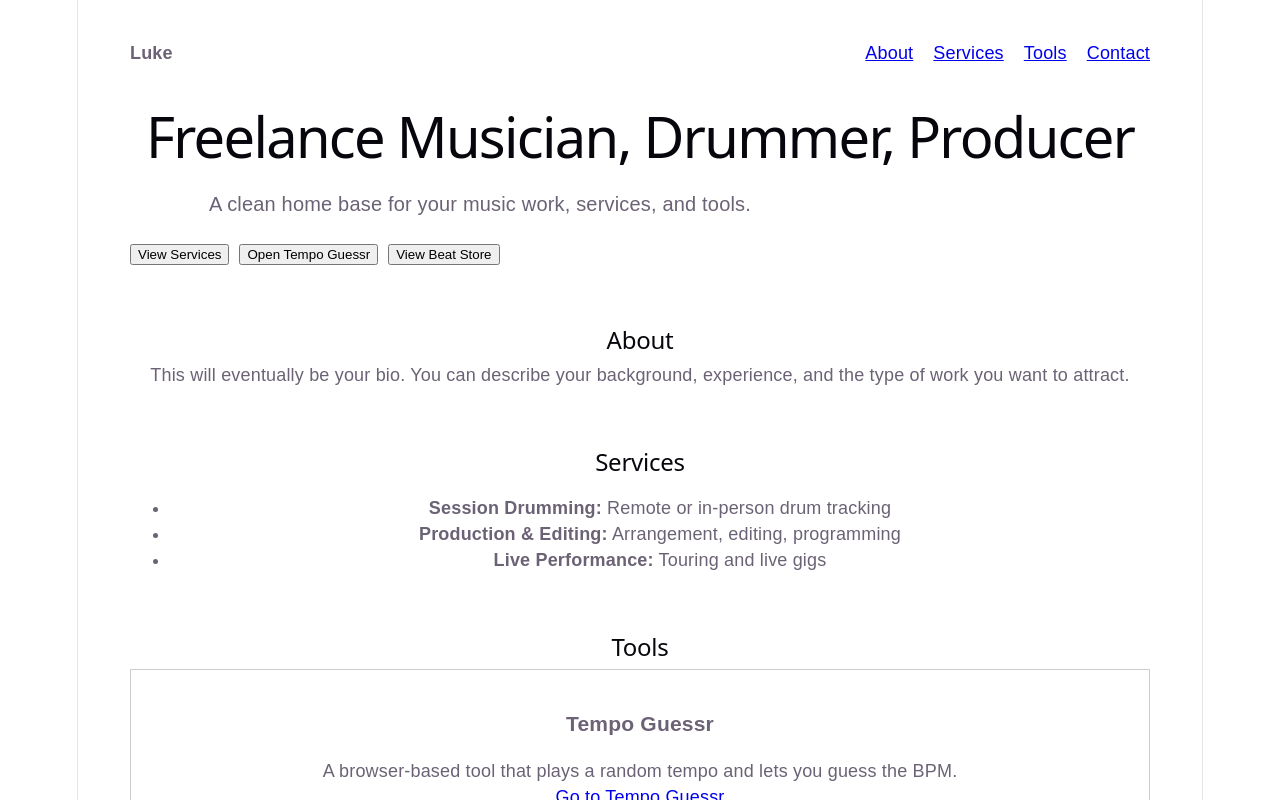
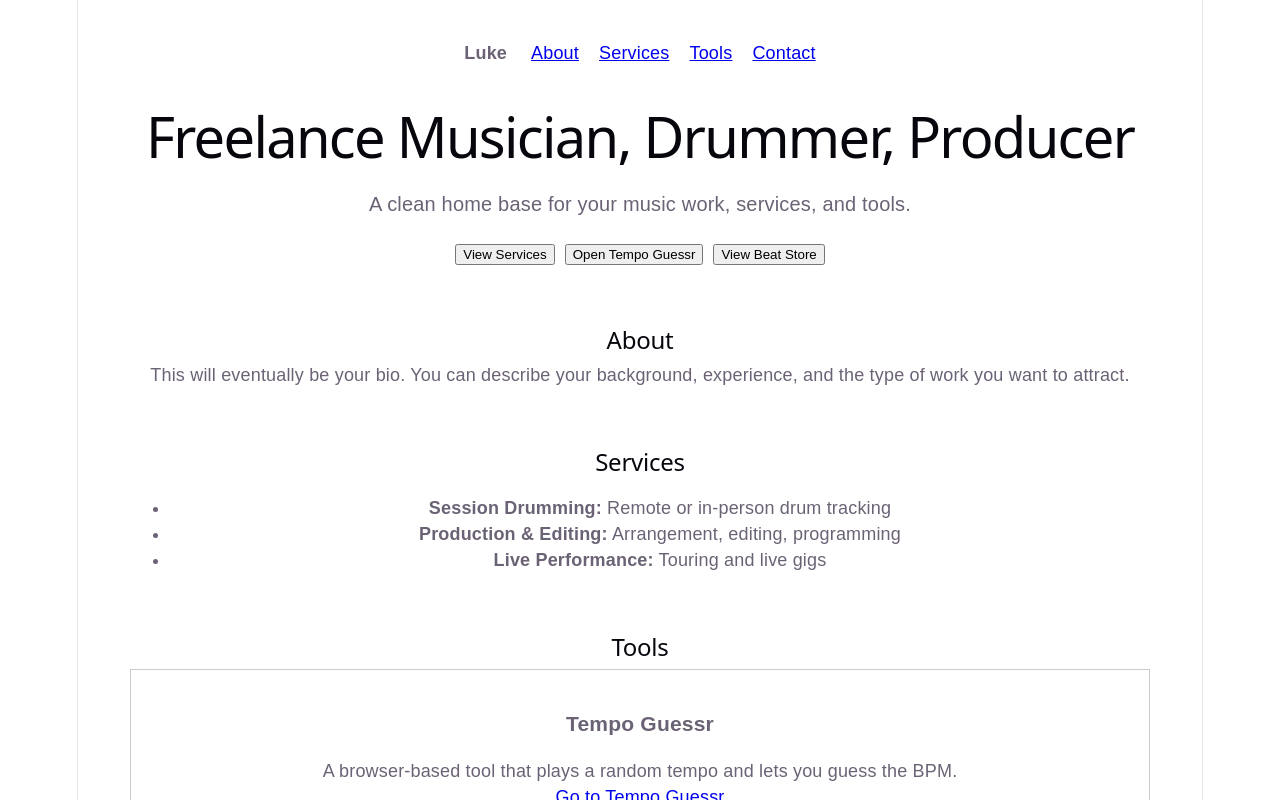
Before and after one commit to lukemarkham/website, a React (Vite) app: page / in a window 1280 px wide. Shown: the top 800 px of the page. Built offline with nearby package versions, Linux system fonts and the light colour scheme.

Commit message:
Center site text and navigation

```diff
--- a/src/App.jsx
+++ b/src/App.jsx
@@ -4,10 +4,10 @@ import { useEffect, useMemo, useRef, useState } from 'react'
 
 function HomePage() {
   return (
-    <div style={{ fontFamily: 'sans-serif', padding: 'clamp(20px, 4vw, 40px)', width: '100%', maxWidth: '1100px', margin: '0 auto', boxSizing: 'border-box' }}>
-      <nav style={{ display: 'flex', justifyContent: 'space-between', alignItems: 'center', gap: '16px', flexWrap: 'wrap', marginBottom: '40px' }}>
+    <div style={{ fontFamily: 'sans-serif', padding: 'clamp(20px, 4vw, 40px)', width: '100%', maxWidth: '1100px', margin: '0 auto', boxSizing: 'border-box', textAlign: 'center' }}>
+      <nav style={{ display: 'flex', justifyContent: 'center', alignItems: 'center', gap: '24px', flexWrap: 'wrap', marginBottom: '40px' }}>
         <div><strong>Luke</strong></div>
-        <div style={{ display: 'flex', gap: '20px', flexWrap: 'wrap' }}>
+        <div style={{ display: 'flex', gap: '20px', flexWrap: 'wrap', justifyContent: 'center' }}>
           <a href="#about">About</a>
           <a href="#services">Services</a>
           <a href="#tools">Tools</a>
@@ -19,11 +19,11 @@ function HomePage() {
         <h1 style={{ fontSize: 'clamp(32px, 6vw, 56px)', lineHeight: 1.1, marginBottom: '20px' }}>
           Freelance Musician, Drummer, Producer
         </h1>
-        <p style={{ fontSize: 'clamp(16px, 2.4vw, 20px)', lineHeight: 1.6, marginBottom: '20px', maxWidth: '700px' }}>
+        <p style={{ fontSize: 'clamp(16px, 2.4vw, 20px)', lineHeight: 1.6, margin: '0 auto 20px', maxWidth: '700px' }}>
           A clean home base for your music work, services, and tools.
         </p>
 
-        <div style={{ display: 'flex', gap: '10px', flexWrap: 'wrap' }}>
+        <div style={{ display: 'flex', gap: '10px', flexWrap: 'wrap', justifyContent: 'center' }}>
           <a href="#services">
             <button>View Services</button>
           </a>
@@ -211,18 +211,18 @@ function TempoGuessrPage() {
   }
 
   return (
-    <div style={{ fontFamily: 'sans-serif', padding: 'clamp(20px, 4vw, 40px)', width: '100%', maxWidth: '1100px', margin: '0 auto', boxSizing: 'border-box' }}>
-      <nav style={{ display: 'flex', justifyContent: 'space-between', alignItems: 'center', gap: '16px', flexWrap: 'wrap', marginBottom: '40px' }}>
+    <div style={{ fontFamily: 'sans-serif', padding: 'clamp(20px, 4vw, 40px)', width: '100%', maxWidth: '1100px', margin: '0 auto', boxSizing: 'border-box', textAlign: 'center' }}>
+      <nav style={{ display: 'flex', justifyContent: 'center', alignItems: 'center', gap: '24px', flexWrap: 'wrap', marginBottom: '40px' }}>
         <strong>Tempo Guessr</strong>
         <Link to="/">← Back to Home</Link>
       </nav>
 
       <h1 style={{ fontSize: 'clamp(32px, 6vw, 56px)', lineHeight: 1.1, marginBottom: '16px' }}>Tempo Guessr</h1>
-      <p style={{ fontSize: 'clamp(16px, 2.4vw, 20px)', lineHeight: 1.6, marginBottom: '30px', maxWidth: '700px' }}>
+      <p style={{ fontSize: 'clamp(16px, 2.4vw, 20px)', lineHeight: 1.6, margin: '0 auto 30px', maxWidth: '700px' }}>
         Hear a random metronome tempo, then guess the BPM.
       </p>
 
-      <div style={{ display: 'grid', gridTemplateColumns: 'repeat(auto-fit, minmax(180px, 1fr))', gap: '24px', marginBottom: '30px' }}>
+      <div style={{ display: 'grid', gridTemplateColumns: 'repeat(auto-fit, minmax(180px, 1fr))', gap: '24px', marginBottom: '30px', textAlign: 'center' }}>
         <div>
           <label>Minimum BPM</label>
           <br />
@@ -242,13 +242,13 @@ function TempoGuessrPage() {
         </div>
       </div>
 
-      <div style={{ display: 'flex', gap: '12px', flexWrap: 'wrap', marginBottom: '24px' }}>
+      <div style={{ display: 'flex', gap: '12px', flexWrap: 'wrap', justifyContent: 'center', marginBottom: '24px' }}>
         <button onClick={startRound} disabled={isPlaying}>
           {isPlaying ? 'Playing...' : 'Start Round'}
         </button>
       </div>
 
-      <div style={{ marginBottom: '24px' }}>
+      <div style={{ marginBottom: '24px', textAlign: 'center' }}>
         <label>Your BPM guess</label>
         <br />
         <input
@@ -266,7 +266,7 @@ function TempoGuessrPage() {
         </button>
       </div>
 
-      <div style={{ border: '1px solid #ccc', padding: '20px', marginBottom: '30px' }}>
+      <div style={{ border: '1px solid #ccc', padding: '20px', marginBottom: '30px', textAlign: 'center' }}>
         {!result ? (
           <p>
             {roundActive
@@ -285,7 +285,7 @@ function TempoGuessrPage() {
         )}
       </div>
 
-      <div>
+      <div style={{ textAlign: 'center' }}>
         <h2>Session Stats</h2>
         <p><strong>Rounds played:</strong> {history.length}</p>
         <p><strong>Average error:</strong> {averageError === null ? '—' : `${averageError} BPM`}</p>
@@ -311,14 +311,14 @@ function TempoGuessrPage() {
 
 function BeatsPage() {
   return (
-    <div style={{ fontFamily: 'sans-serif', padding: 'clamp(20px, 4vw, 40px)', width: '100%', maxWidth: '1280px', margin: '0 auto', boxSizing: 'border-box' }}>
-      <nav style={{ display: 'flex', justifyContent: 'space-between', alignItems: 'center', gap: '16px', flexWrap: 'wrap', marginBottom: '40px' }}>
+    <div style={{ fontFamily: 'sans-serif', padding: 'clamp(20px, 4vw, 40px)', width: '100%', maxWidth: '1280px', margin: '0 auto', boxSizing: 'border-box', textAlign: 'center' }}>
+      <nav style={{ display: 'flex', justifyContent: 'center', alignItems: 'center', gap: '24px', flexWrap: 'wrap', marginBottom: '40px' }}>
         <strong>Beat Store</strong>
         <Link to="/">← Back to Home</Link>
       </nav>
 
       <h1 style={{ fontSize: 'clamp(32px, 6vw, 56px)', lineHeight: 1.1, marginBottom: '16px' }}>Beat Store</h1>
-      <p style={{ fontSize: 'clamp(16px, 2.4vw, 20px)', lineHeight: 1.6, marginBottom: '30px', maxWidth: '700px' }}>
+      <p style={{ fontSize: 'clamp(16px, 2.4vw, 20px)', lineHeight: 1.6, margin: '0 auto 30px', maxWidth: '700px' }}>
         Stream and purchase beats directly below.
       </p>
 
```
